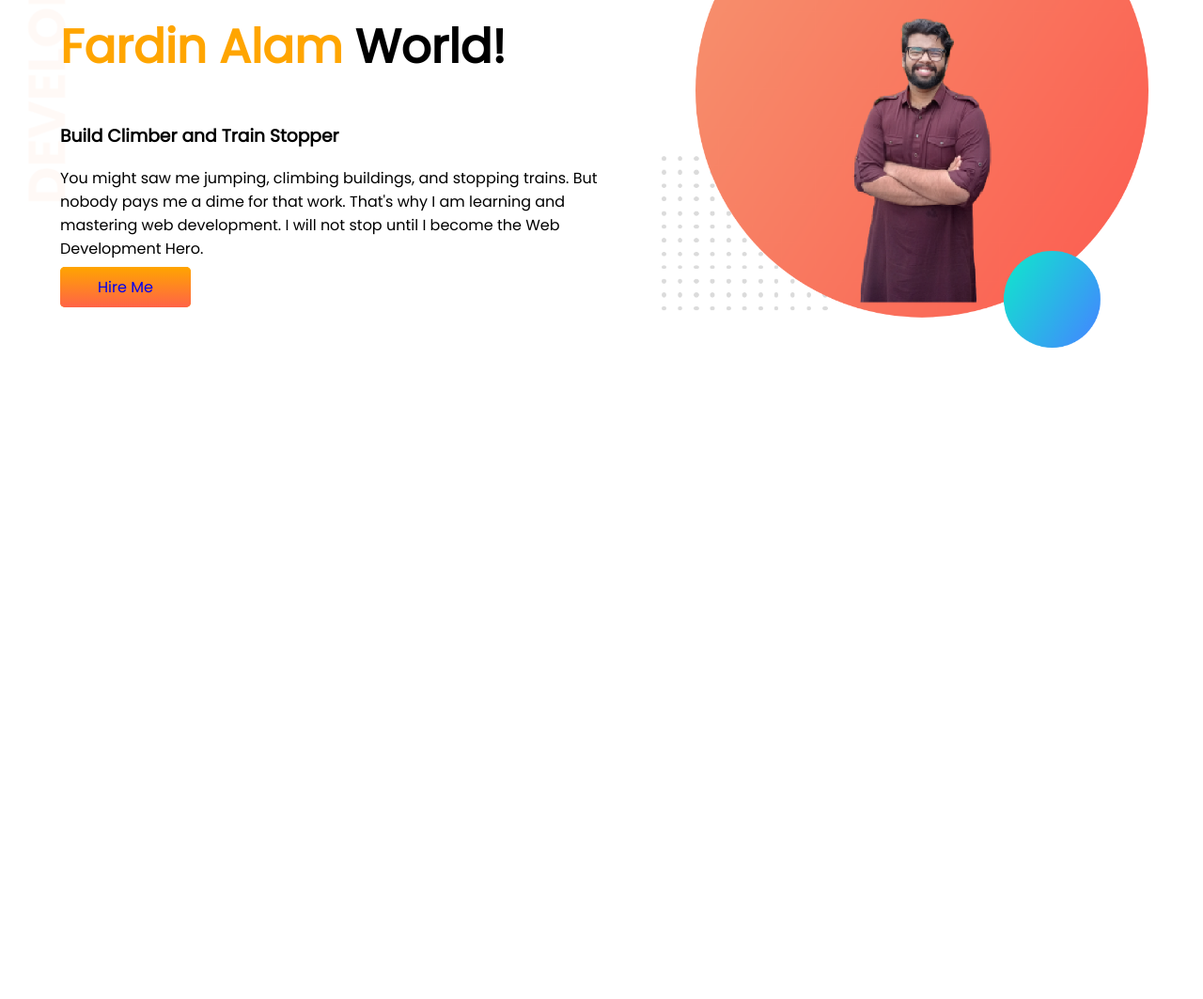
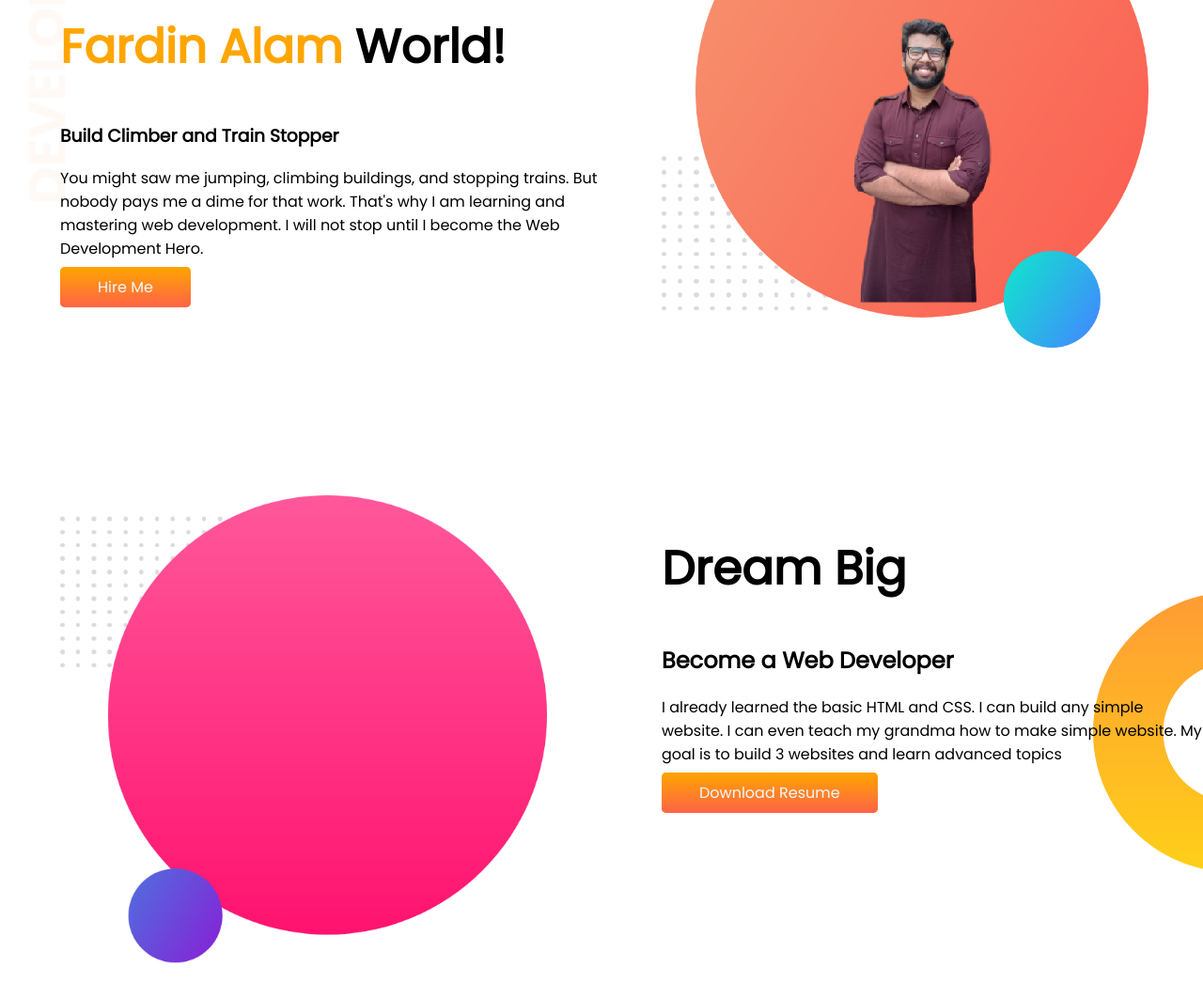
Before and after one commit to fardinkomol/portfolio-repo, a plain HTML site: page index.html in a window 1280 px wide. Shown: the part 145-1208 px from the top of the page at 94% size. Before the commit the page ends 800 px from the top, so only its background shows below. Drawn offline with Linux system fonts and the light colour scheme.

Commit message:
dream add

```diff
--- a/index.html
+++ b/index.html
@@ -32,6 +32,21 @@
                <img src="my-bg-k.png" alt="">
           </div>
      </section>
+     <section class="dream-big">
+          <div class="half-width">
+               <img src="images/my-bg2.png" alt="">
+          </div>
+          <div class="half-width">
+               <h1>Dream Big</h1>
+               <h2>Become a Web Developer</h2>
+               <p>
+                    I already learned the basic HTML and CSS. I can build any simple website. I can even teach my
+                    grandma how to make simple website. My goal is to build 3 websites and learn advanced topics
+               </p>
+               <a class="link-button" target="_blank" href="">Download Resume</a>
+          </div>
+
+     </section>
 
 
 
--- a/style.css
+++ b/style.css
@@ -13,6 +13,7 @@ h1 {
 
 section {
      display: flex;
+     margin-bottom: 150px;
 }
 
 .half-width {
@@ -25,6 +26,7 @@ section {
 }
 
 .link-button {
+     color: aliceblue;
      text-decoration: none;
      background-image: linear-gradient(orange, tomato);
      background-color: orange;
@@ -36,3 +38,9 @@ section {
      background-image: url(images/top-banner.png);
      background-repeat: no-repeat;
 }
+
+.dream-big {
+     background-image: url(images/dream-bg.png);
+     background-repeat: no-repeat;
+     background-position: right;
+}
```
